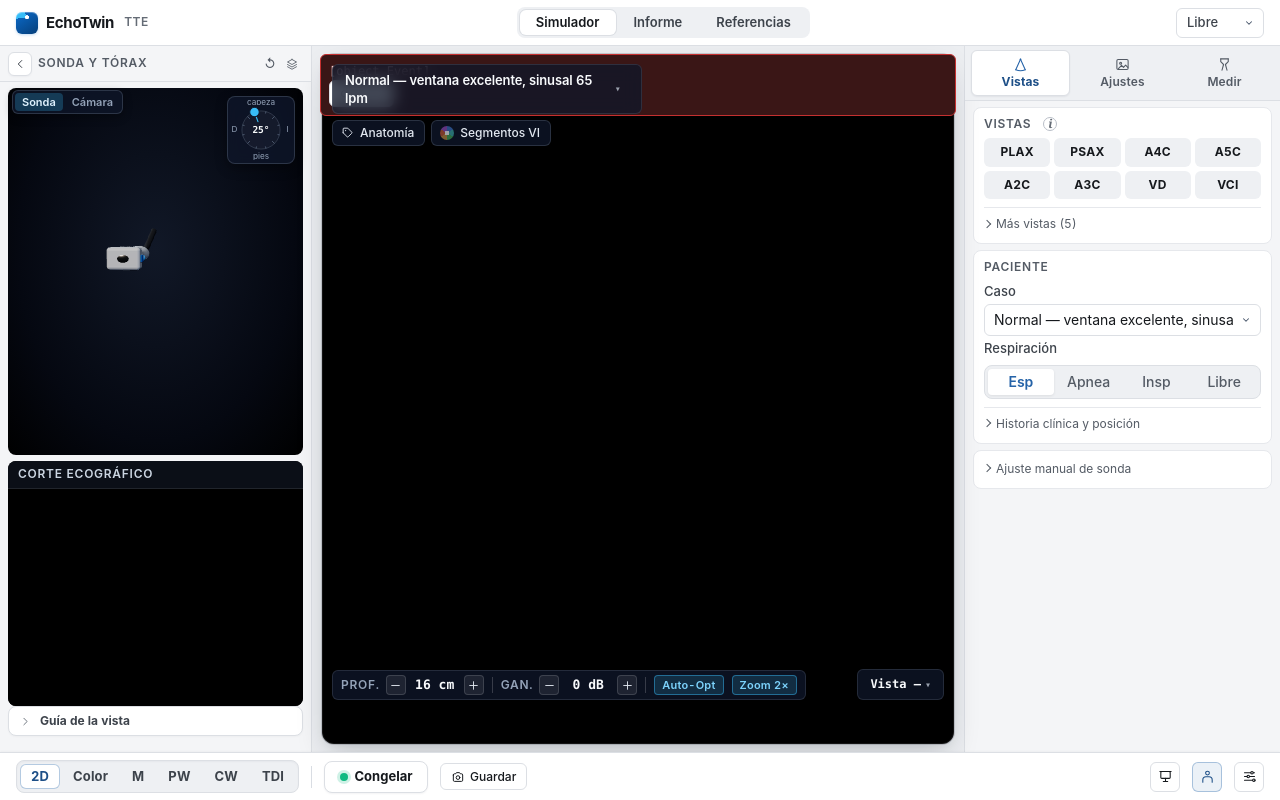
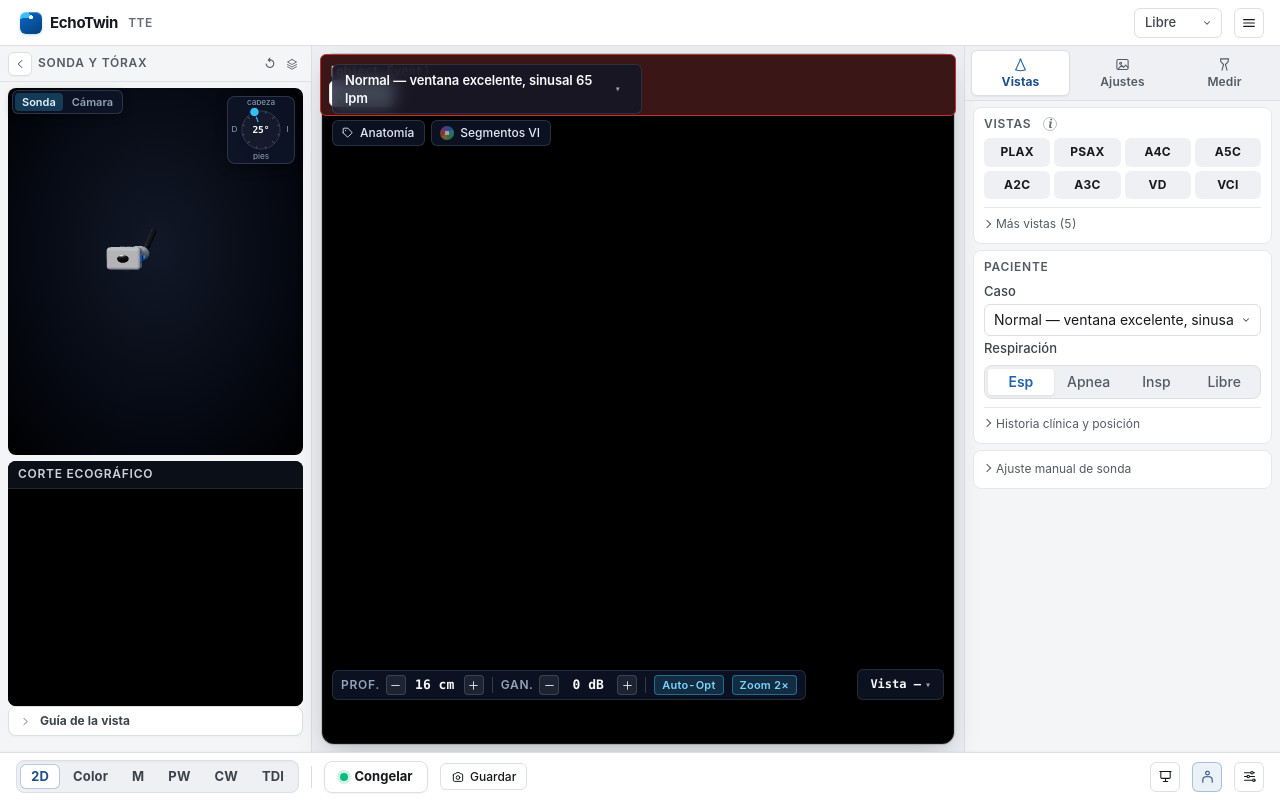
Before and after one commit to DanielOpazoD/EKO-neon, a React (Vite) app: page / in a window 1280 px wide. Built offline with nearby package versions, Linux system fonts and the light colour scheme; a web font is replaced by a local one.

Commit message:
feat(ui): mover Informe/Referencias a menú ☰ en TopBar y simplificar Referencias (#53)
Co-authored-by: Daniel Opazo <danielopao@MacBook-Pro-de-Daniel.local>

```diff
--- a/src/app/styles/rail-responsive-report.css
+++ b/src/app/styles/rail-responsive-report.css
@@ -697,6 +697,24 @@
   margin-top: 14px;
   opacity: 0.7;
 }
+.brand-btn {
+  display: inline-flex;
+  align-items: center;
+  gap: 8px;
+  background: transparent;
+  border: 0;
+  padding: 2px 4px;
+  box-shadow: none;
+  cursor: pointer;
+}
+.brand-btn:hover {
+  background: transparent;
+  border: 0;
+}
+.topbar-back {
+  padding: 3px 9px;
+  font-size: var(--fs-sm);
+}
 
 @media print {
   @page {
--- a/src/ui/ReferencesScreen.tsx
+++ b/src/ui/ReferencesScreen.tsx
@@ -1,99 +1,76 @@
+import { useSimStore } from '@/app/store';
+import { SHORTCUTS } from '@/app/shortcuts';
 import { GUIDELINE_REFERENCES } from '@/clinical/guidelines/references';
-import { SHORTCUTS } from '@/app/shortcuts';
 
-/** What each module that cites a source is called on screen; the keys are the code's (decision 259). */
-export const USED_BY_LABEL: Readonly<Record<string, string>> = {
-  'acquisition-protocol': 'protocolo de adquisición',
-  'aortic-stenosis-grading': 'grados de estenosis aórtica',
-  'artifact-engine': 'motor de artefactos',
-  'artifact-lab': 'laboratorio de artefactos',
-  'chamber-dimensions': 'dimensiones de las cavidades',
-  'continuity-equation': 'ecuación de continuidad',
-  'diastolic-function': 'función diastólica',
-  impression: 'impresión clínica',
-  'measurement-sites': 'sitios de medición',
-  'myocardial-segmentation': 'segmentación miocárdica',
-  'prosthetic valves (future)': 'prótesis valvulares (pendiente)',
-  'rap-estimation': 'presión de la aurícula derecha',
-  'reference-values': 'valores de referencia',
-  regurgitation: 'insuficiencias valvulares',
-  'regurgitation (future)': 'insuficiencias valvulares (pendiente)',
-  reporting: 'informe',
-  'right-heart': 'corazón derecho',
-  'segment-catalog': 'catálogo de segmentos',
-  'experimental-anatomy': 'anatomía experimental',
-  'segment-catalog (LV 18, strain: future)':
-    'catálogo de segmentos (VI de 18 segmentos; strain pendiente)',
-  simpson: 'método de Simpson',
-  'strain (future)': 'strain (pendiente)',
-  'view-targets': 'vistas',
-  'wall-motion-scoring': 'puntuación de la motilidad',
-};
-const VERIFICATION_LABEL: Readonly<Record<string, string>> = {
-  'verified-online': 'verificada en línea',
-  'title-verified': 'título verificado',
-  'not-verified': 'sin verificar',
-};
+/** Concise 1-page clinical guideline reference list with collapsible keyboard shortcuts. */
+export function ReferencesScreen() {
+  const setUi = useSimStore((s) => s.setUi);
 
-export function ReferencesScreen() {
   return (
-    <div className="screen">
-      <h2>Referencias clínicas y técnicas</h2>
-      <p className="small">
-        Cada regla clínica del simulador apunta a una de estas fuentes (identificador, sociedad,
-        año, módulo que la usa y fecha de última revisión). Los valores de corte se mantienen como
-        datos de referencia versionados sin copiar tablas completas de las guías.
-      </p>
+    <div className="screen report-clean">
+      <div className="cr-top-row">
+        <div className="cr-top-actions">
+          <button
+            type="button"
+            className="ghost"
+            onClick={() => setUi({ screen: 'simulator' })}
+          >
+            ← Simulador
+          </button>
+        </div>
+        <span className="small">{GUIDELINE_REFERENCES.length} guías clínicas</span>
+      </div>
+
+      <article className="clinical-report" aria-label="Referencias clínicas">
+        <header className="cr-head cr-head-compact">
+          <h2>Referencias clínicas</h2>
+        </header>
+        <section className="cr-section">
           <table>
             <thead>
               <tr>
-            <th>Id</th>
-            <th>Documento</th>
+                <th>Guía</th>
                 <th>Sociedad</th>
                 <th>Año</th>
-            <th>Usado por</th>
-            <th>Revisado</th>
-            <th>Estado</th>
               </tr>
             </thead>
             <tbody>
               {GUIDELINE_REFERENCES.map((r) => (
                 <tr key={r.id}>
-              <td className="nowrap">
-                <code>{r.id}</code>
-              </td>
                   <td>
                     <a href={r.url} target="_blank" rel="noreferrer">
                       {r.title}
                     </a>
-                {r.notes ? <div className="small">{r.notes}</div> : null}
                   </td>
-              <td>{r.society}</td>
-              <td className="nowrap">{r.year}</td>
-              <td>{r.usedBy.map((u) => USED_BY_LABEL[u] ?? u).join(', ')}</td>
-              <td className="nowrap">{r.accessedAt}</td>
-              <td>
-                <span className={`pill ${r.verification === 'verified-online' ? 'ok' : 'warn'}`}>
-                  {VERIFICATION_LABEL[r.verification] ?? r.verification}
-                </span>
-              </td>
+                  <td className="small">{r.society}</td>
+                  <td className="nowrap small">{r.year}</td>
                 </tr>
               ))}
             </tbody>
           </table>
-      <h2 style={{ marginTop: 28 }}>Atajos de teclado</h2>
+        </section>
+      </article>
+
+      <details className="cr-eval-details">
+        <summary className="cr-eval-summary">
+          <span>Atajos de teclado</span>
+          <span className="cr-eval-badge">{SHORTCUTS.length}</span>
+        </summary>
+        <section style={{ marginTop: 8 }}>
           <table>
             <tbody>
               {SHORTCUTS.map((s) => (
                 <tr key={s.keys}>
-              <td>
+                  <td className="nowrap">
                     <code>{s.keys}</code>
                   </td>
-              <td>{s.action}</td>
+                  <td className="small">{s.action}</td>
                 </tr>
               ))}
             </tbody>
           </table>
+        </section>
+      </details>
     </div>
   );
 }
--- a/src/ui/TopBar.tsx
+++ b/src/ui/TopBar.tsx
@@ -1,29 +1,22 @@
 import { useSimStore } from '@/app/store';
 import { useShallow } from 'zustand/shallow';
 import { modePolicy } from '@/app/modePolicy';
-import { useRef } from 'react';
-import { useSlidingPill } from './useSlidingPill';
-import { isReportSection } from './ReportSections';
 import { ANATOMY_LABELS } from './anatomyLabels';
-import { IconPencil } from './icons';
+import { IconMenu, IconPencil } from './icons';
+import { ActionItem, MenuCap, usePopover } from './menu';
 import { ANATOMY_CHOICES } from '@/simulator/core/protocol';
 
 /**
- * Minimal top bar: brand on the left, the 3 screens in the center, and product mode on the right.
- * Quality lives in the ⋯ menu so the header stays uncluttered; freeze state lives in ModeBar.
+ * Ultra-clean top bar: brand on the left (plus «← Simulador» when viewing a secondary screen),
+ * and product mode + secondary menu icon (Informe, Currículo, Progreso, Referencias) on the right.
  */
-const SCREENS: { id: 'simulator' | 'report' | 'references'; label: string }[] = [
-  { id: 'simulator', label: 'Simulador' },
-  { id: 'report', label: 'Informe' },
-  { id: 'references', label: 'Referencias' },
-];
-
 export function TopBar() {
-  const navRef = useRef<HTMLElement>(null);
   const s = useSimStore(
     useShallow((st) => ({
       anatomy: st.anatomy,
       mode: st.mode,
+      measurementsCount: st.measurements.length,
+      capturesCount: st.captures.length,
       setAnatomy: st.setAnatomy,
       setMode: st.setMode,
       setUi: st.setUi,
@@ -32,32 +25,32 @@ export function TopBar() {
       reviewMode: st.ui.reviewMode,
     })),
   );
-  const current = isReportSection(s.screen) ? 'report' : s.screen;
-  const isSim = current === 'simulator';
-  const pill = useSlidingPill(navRef, current);
+  const isSim = s.screen === 'simulator';
   const policy = modePolicy(s.mode);
+
   return (
     <div className="topbar" role="banner">
-      <span className="brand">
+      <button
+        type="button"
+        className="brand brand-btn"
+        onClick={() => {
+          if (!isSim) s.setUi({ screen: 'simulator' });
+        }}
+        data-tip={isSim ? undefined : 'Volver al simulador'}
+      >
         <i className="brand-mark" aria-hidden="true" />
         EchoTwin <span className="brand-sub">TTE</span>
-      </span>
-      <nav className="nav-seg" aria-label="Pantallas" ref={navRef}>
-        {pill && <span className="seg-pill" style={pill} aria-hidden="true" />}
-        {SCREENS.map((sc) => (
-          <button
-            key={sc.id}
-            className={current === sc.id ? 'active' : ''}
-            aria-current={current === sc.id ? 'page' : undefined}
-            onClick={() => {
-              if (current !== sc.id) s.setUi({ screen: sc.id });
-            }}
-            disabled={sc.id === 'references' && !policy.learningScreensEnabled}
-          >
-            {sc.label}
-          </button>
-        ))}
-      </nav>
+      </button>
+      {!isSim && (
+        <button
+          type="button"
+          className="ghost topbar-back"
+          onClick={() => s.setUi({ screen: 'simulator' })}
+        >
+          ← Simulador
+        </button>
+      )}
+      <span className="spacer" style={{ flex: 1 }} />
       {isSim && policy.devToolsAllowed && s.devMode && (
         <div className="tool-seg" role="group" aria-label="Corazón">
           <span className="tool-seg-cap" aria-hidden="true">
@@ -86,7 +79,7 @@ export function TopBar() {
               consoleTab: s.reviewMode ? 'adquirir' : 'revisar',
             })
           }
-          data-tip="Modo revisión: marca y anota sobre la imagen lo que ves mal, y copia el informe"
+          data-tip="Modo revisión: marca y anota sobre la imagen"
           data-tip-key="R"
         >
           <IconPencil size={15} />
@@ -103,6 +96,78 @@ export function TopBar() {
         <option value="guided">Guiado</option>
         <option value="exam">Examen</option>
       </select>
+      <TopMenu
+        screen={s.screen}
+        learningEnabled={policy.learningScreensEnabled}
+        studyItems={s.measurementsCount + s.capturesCount}
+        onNavigate={(screen) => s.setUi({ screen })}
+        onOpenShortcuts={() => s.setUi({ shortcutsOpen: true })}
+      />
     </div>
   );
 }
+
+function TopMenu({
+  screen,
+  learningEnabled,
+  studyItems,
+  onNavigate,
+  onOpenShortcuts,
+}: {
+  screen: 'simulator' | 'report' | 'curriculum' | 'progress' | 'references';
+  learningEnabled: boolean;
+  studyItems: number;
+  onNavigate: (screen: 'simulator' | 'report' | 'curriculum' | 'progress' | 'references') => void;
+  onOpenShortcuts: () => void;
+}) {
+  const { open, setOpen, wrap } = usePopover();
+  const activeOutside = screen !== 'simulator';
+  const go = (target: 'simulator' | 'report' | 'curriculum' | 'progress' | 'references') => {
+    onNavigate(target);
+    setOpen(false);
+  };
+
+  return (
+    <div className="menu-wrap" ref={wrap}>
+      <button
+        type="button"
+        className={`menu-btn${open || activeOutside ? ' active' : ''}`}
+        aria-haspopup="menu"
+        aria-expanded={open}
+        aria-label="Menú principal"
+        data-tip="Informe, referencias y ayuda"
+        onClick={() => setOpen(!open)}
+      >
+        <IconMenu size={16} />
+      </button>
+      {open && (
+        <div className="menu down" role="menu" aria-label="Pantallas secundarias">
+          <MenuCap>Estudio</MenuCap>
+          {activeOutside && <ActionItem label="← Volver al simulador" onClick={() => go('simulator')} />}
+          <ActionItem
+            label={studyItems > 0 ? `Informe (${studyItems})` : 'Informe'}
+            onClick={() => go('report')}
+          />
+          {learningEnabled && (
+            <>
+              <ActionItem label="Currículo" onClick={() => go('curriculum')} />
+              <ActionItem label="Progreso" onClick={() => go('progress')} />
+            </>
+          )}
+          <div className="menu-sep" />
+          <MenuCap>Consulta</MenuCap>
+          {learningEnabled && (
+            <ActionItem label="Referencias clínicas" onClick={() => go('references')} />
+          )}
+          <ActionItem
+            label="Atajos de teclado"
+            onClick={() => {
+              onOpenShortcuts();
+              setOpen(false);
+            }}
+          />
+        </div>
+      )}
+    </div>
+  );
+}
--- a/src/ui/icons.tsx
+++ b/src/ui/icons.tsx
@@ -269,3 +269,12 @@ export function IconArrowPointer({ size }: { size?: number }) {
     </I>
   );
 }
+
+/** Hamburger menu icon: secondary navigation (Informe, Referencias, Currículo). */
+export function IconMenu({ size }: { size?: number }) {
+  return (
+    <I size={size}>
+      <path d="M4 7h16M4 12h16M4 17h16" />
+    </I>
+  );
+}
```
Lines whose indentation alone changed are shown as unchanged.
